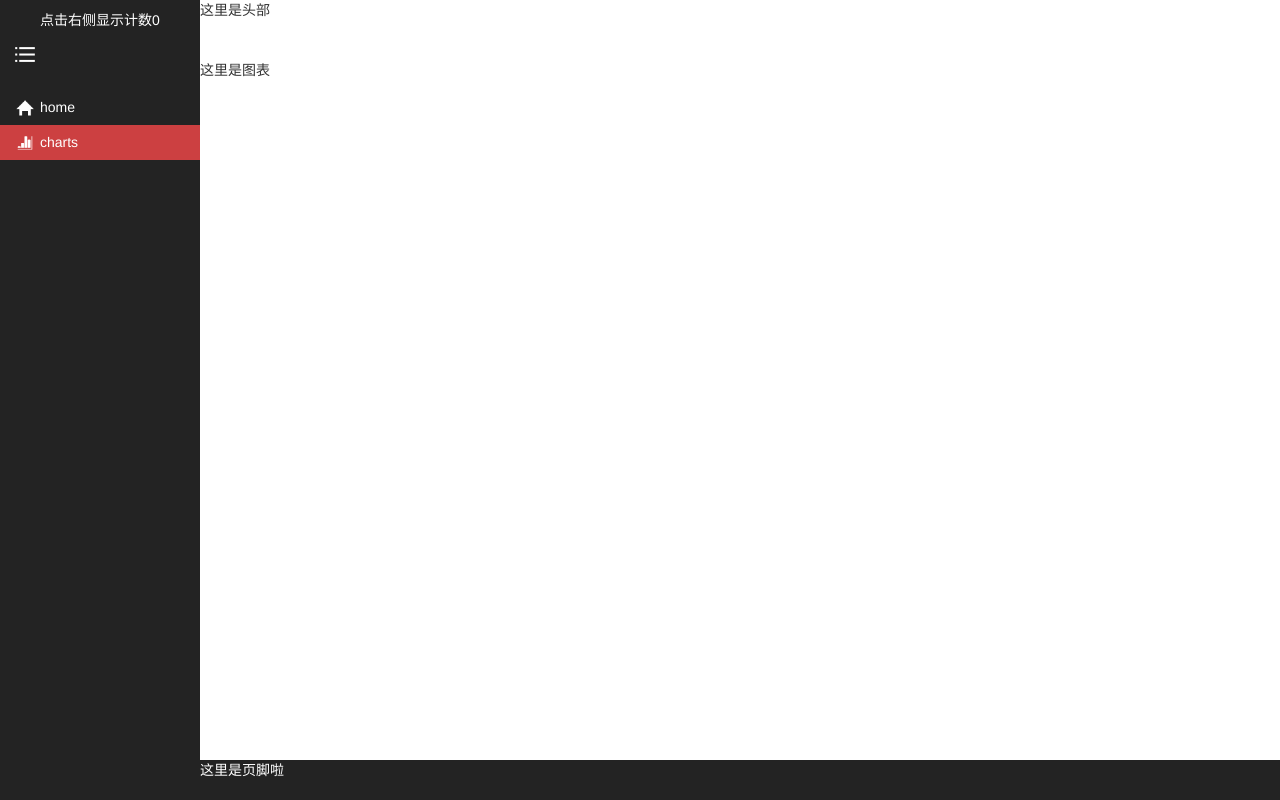
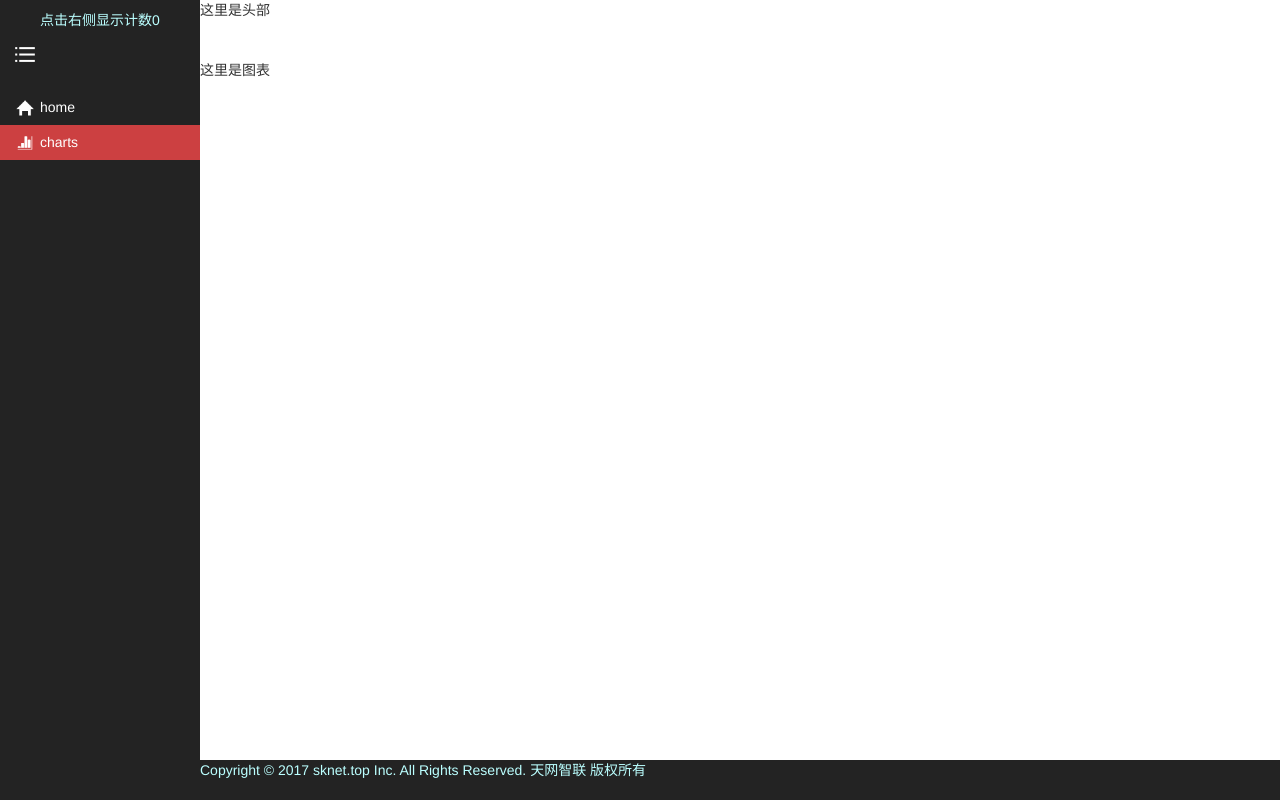
Before and after one commit to iqiangzi/skynet, a Vue app: page /charts in a window 1280 px wide. Built offline with nearby package versions, Linux system fonts and the light colour scheme; what vue-resource would draw is missing.

Commit message:
更新版权信息

```diff
--- a/src/components/footer.vue
+++ b/src/components/footer.vue
@@ -1,10 +1,10 @@
 <template>
 	<div>
-		<div><p>这里是页脚啦</p></div>
+		<div><p>Copyright © 2017 sknet.top Inc. All Rights Reserved. 天网智联 版权所有 </p></div>
 	</div>
 </template>
 <style>
-	p{
-		color: #fff;
-	}
+p{
+   color: #BBFFFF;
+}
 </style>
```
